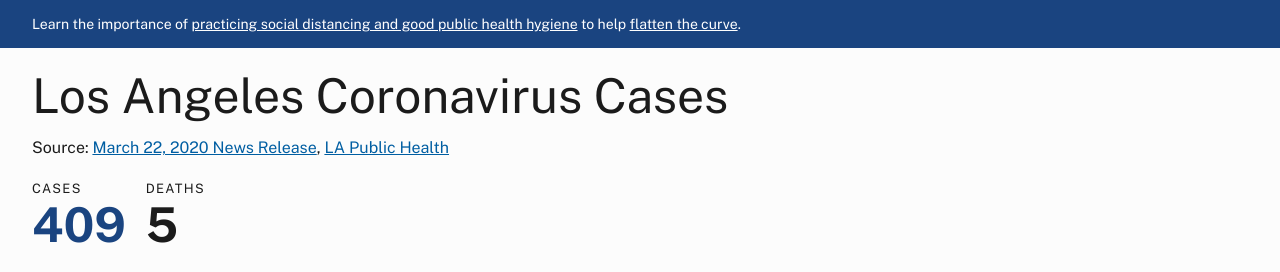
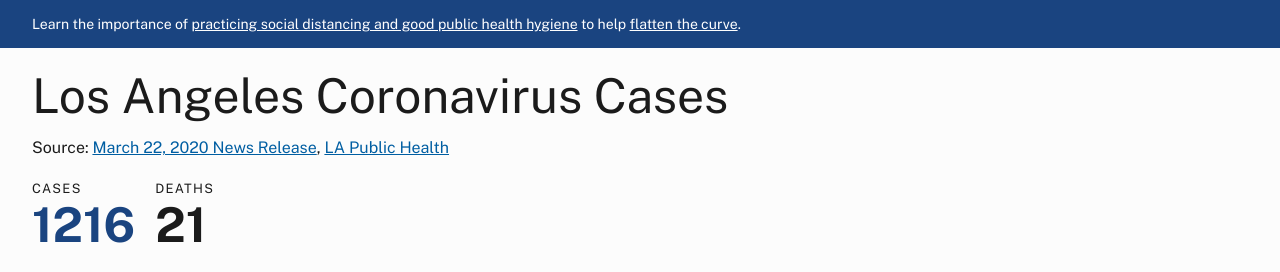
Before and after one commit to maya/la-coronavirus-cases, a Jekyll site: the page built from index.md, in a window 1280 px wide and 900 px high, cut to the strip 0-272 px from the top of the window. Built offline with Jekyll 4.4.1, drawn with Linux system fonts in a browser that asks for light colours.

Commit message:
Update data

```diff
--- a/index.md
+++ b/index.md
@@ -2,8 +2,8 @@
 layout: default
 press_release: https://twitter.com/lapublichealth/status/1241097919941369856
 date: 22
-total_cases: 409
-total_deaths: 5
+total_cases: 1216
+total_deaths: 21
 ---
 
 <div class="padding-2 tablet:padding-x-4 bg-primary-dark">
```
